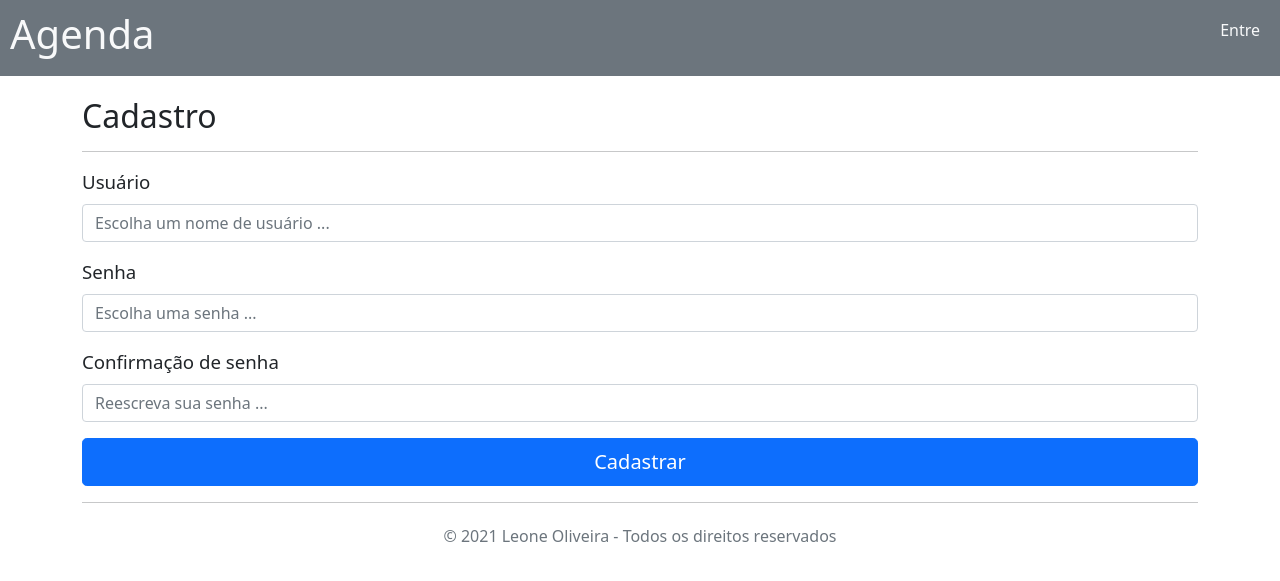
After one commit to leonetecbr/agenda-django, a Django app: page /signup/ in a window 1280 px wide. The commit adds this page. Shown: the top 581 px of the page. Run offline with Django 3.2, Linux system fonts and the light colour scheme; some libraries are stand-ins or nearby versions.

Commit message:
Finalizada a página de cadastro

```diff
--- a/agenda/urls.py
+++ b/agenda/urls.py
@@ -30,4 +30,5 @@ urlpatterns = [
     path('agenda/', views.lista_eventos),
     path('agenda/json/', views.json_eventos),
     path('agenda/new/', views.novo_evento),
+    path('signup/', views.signup),
 ]
--- a/core/models.py
+++ b/core/models.py
@@ -1,5 +1,6 @@
 from django.db import models
 from django.contrib.auth.models import User
+from datetime import datetime
 
 class Evento(models.Model):
   titulo = models.CharField(max_length=100)
@@ -24,5 +25,9 @@ class Evento(models.Model):
   def get_data_number(self):
     return self.data_evento.strftime('%Y%m%d%H%M')
 
+  def isNext(self):
+    time = (self.data_evento-datetime.now()).total_seconds()
+    return True if (time >= -60 and time <= 3600) else False
+
   def __str__(self):
     return self.titulo
--- a/core/views.py
+++ b/core/views.py
@@ -1,6 +1,7 @@
 from django.shortcuts import render, redirect
 from django.contrib.auth.decorators import login_required
 from django.contrib.auth import login, authenticate, logout
+from django.contrib.auth.forms import UserCreationForm
 from django.contrib import messages
 from django.http import HttpResponse
 from core.models import Evento
@@ -22,14 +23,14 @@ def get_evento(request, id):
 def lista_eventos(request):
   data_atual = datetime.now().strftime('%Y%m%d%H%M')
   usuario = request.user
-  eventos = Evento.objects.filter(usuario=usuario)
+  eventos = Evento.objects.filter(usuario=usuario).order_by('-data_evento')
   data = {'eventos':eventos, 'data_atual':data_atual}
   return render(request, 'agenda.html', data)
 
 @login_required(login_url='/login/')
 def json_eventos(request):
   usuario = request.user
-  eventos = list(Evento.objects.filter(usuario=usuario).values('id', 'titulo', 'descricao', 'local', 'data_evento', 'data_criacao'))
+  eventos = list(Evento.objects.filter(usuario=usuario).values('id', 'titulo', 'descricao', 'local', 'data_evento', 'data_criacao').order_by('-data_evento'))
   if len(eventos) > 0:
     data = {'code':200, 'eventos':eventos}
   else:
@@ -124,3 +125,19 @@ def edita_evento(request, id):
     else:
       messages.error(request, 'Você não tem permissão para editar o evento solicitado!')
   return redirect('/agenda/')
+
+def signup(request):
+  if request.method == 'POST':
+    form = UserCreationForm(request.POST)
+    if form.is_valid():
+      form.save()
+      username = form.cleaned_data.get('username')
+      raw_password = form.cleaned_data.get('password1')
+      user = authenticate(username=username, password=raw_password)
+      login(request, user)
+      return redirect('/agenda/')
+    else:
+      for f in form:
+        for error in f.errors:
+          messages.error(request, error)
+  return render(request, 'signup.html')
--- a/templates/agenda.html
+++ b/templates/agenda.html
@@ -8,7 +8,9 @@
     </div>
     {% for message in messages %}
       {% if message.tags == 'error' %}
+        {% if forloop.last %}
         <div class="alert alert-danger my-3">{{ message }}</div>
+        {% endif %}
       {% endif %}
     {% endfor %}
     <div class="list-group">
@@ -22,6 +24,9 @@
           <small class="text-muted">{{ evento.get_data }}</small>
         </div>
         <p class="mb-1">{% if evento.descricao %}{{ evento.descricao }}{% else %}(Sem descrição){% endif %}</p>
+        {% if evento.isNext %}
+            <div class="text-success float-end border border-2 p-1 border-success small">Evento próximo</div>
+          {% endif %}
         <small class="text-muted">{% if evento.local %}{{ evento.local }}{% else %}(Sem local definido){% endif %}</small>
       </a>
     {% endfor %}
--- a/templates/login.html
+++ b/templates/login.html
@@ -5,7 +5,9 @@
     <hr>
     {% for message in messages %}
       {% if message.tags == 'error' %}
-        <div class="alert alert-danger my-3">{{ message }}</div>
+        {% if forloop.last %}
+          <div class="alert alert-danger my-3">{{ message }}</div>
+        {% endif %}
       {% endif %}
     {% endfor %}
     <form method="POST" class="row needs-validation" autocomplete="off" novalidate>
--- /dev/null
+++ b/templates/signup.html
@@ -0,0 +1,34 @@
+{% extends 'base.html' %}
+{% block title %}Cadastro{% endblock %}
+{% block content %}
+  <h2>Cadastro</h2>
+  <hr>
+  {% for message in messages %}
+    {% if message.tags == 'error' %}
+      {% if forloop.last %}
+        <div class="alert alert-danger my-3">{{ message }}</div>
+      {% endif %}
+    {% endif %}
+  {% endfor %}
+  <form method="POST" class="row needs-validation" autocomplete="off" novalidate>
+    {% csrf_token %}
+    <div class="mb-3">
+        <label for="id_username" class="form-label">Usuário</label>
+        <input type="text" name="username" id="id_username" class="form-control" required placeholder="Escolha um nome de usuário ..." maxlength="150">
+        <div class="invalid-feedback text-center">Obrigatório. 150 caracteres ou menos. Letras, números e @/./+/-/_ apenas.</div>
+      </div>
+      <div class="mb-3">
+        <label for="id_password1" class="form-label">Senha</label>
+        <input type="password" name="password1" id="id_password1" class="form-control" required placeholder="Escolha uma senha ..." minlength="8">
+        <div class="invalid-feedback text-center"><ul><li class="mb-2">Sua senha não pode ser muito parecida com o resto das suas informações pessoais.</li><li class="mb-2">Sua senha precisa conter pelo menos 8 caracteres.</li><li class="mb-2">Sua senha não pode ser uma senha comumente utilizada.</li><li class="mb-2">Sua senha não pode ser inteiramente numérica.</li></ul></div>
+      </div>
+      <div class="mb-3">
+        <label for="id_password2" class="form-label">Confirmação de senha</label>
+        <input type="password" name="password2" id="id_password2" class="form-control" required placeholder="Reescreva sua senha ...">
+        <div class="invalid-feedback text-center">Informe a mesma senha informada anteriormente, para verificação.</div>
+      </div>
+    <div class="d-grid">
+      <button type="submit" class="btn btn-lg btn-primary">Cadastrar</button>
+    </div>
+  </form>
+{% endblock %}
```
